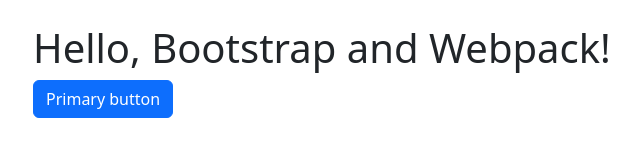
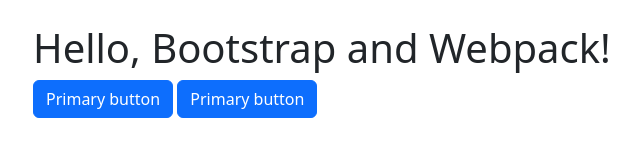
Before and after one commit to ShaganKonstantin/frontend-project-11, a website built with webpack: page index.html in a window 1280 px wide. Shown: the whole page, without its empty margins (53-693 px from the left). Built offline with nearby package versions, Linux system fonts and the light colour scheme.

Commit message:
test deploy

```diff
--- a/index.html
+++ b/index.html
@@ -9,6 +9,7 @@
     <div class="container py-4 px-3 mx-auto">
       <h1>Hello, Bootstrap and Webpack!</h1>
       <button class="btn btn-primary">Primary button</button>
+      <button class="btn btn-primary">Primary button</button>
     </div>
     <script src="./main.js"></script>
   </body>
```
Also changed, not shown: README.md.
